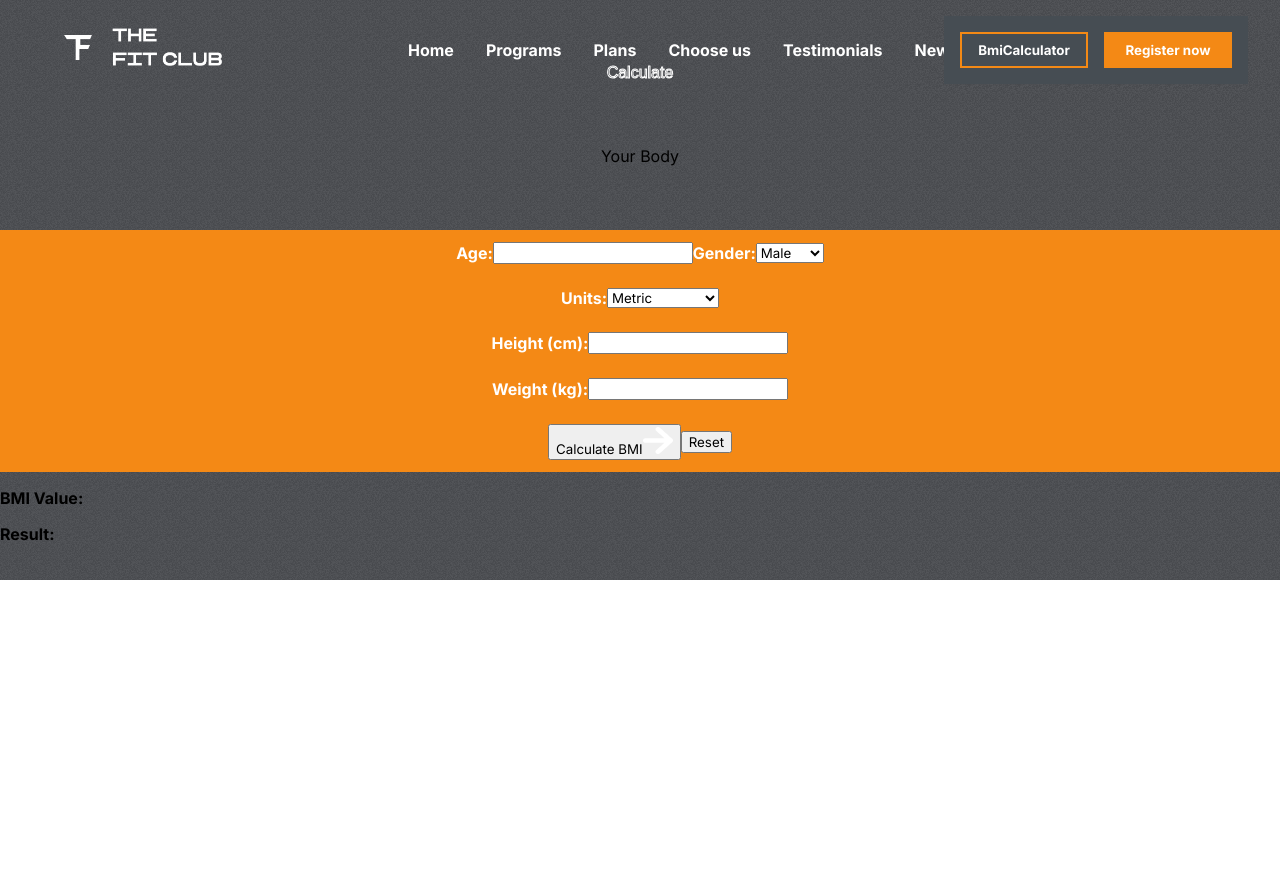
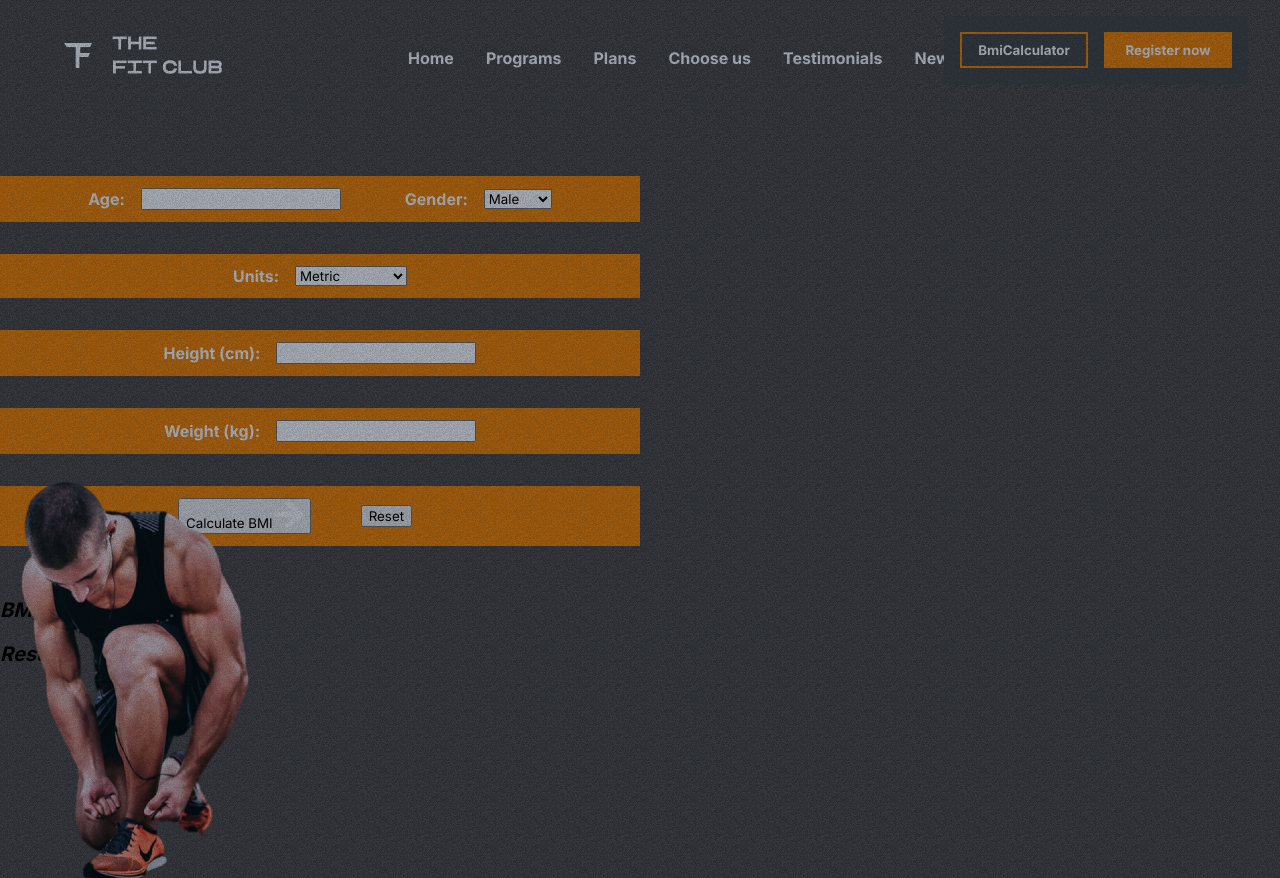
Before and after one commit to Abdelkader0/Gym, a React (Create React App) app: page /bmi in a window 1280 px wide. Before the commit the page ends 800 px from the top, so only its background shows below. Built offline with nearby package versions, Linux system fonts and the light colour scheme.

Commit message:
hot fix Css code for pages

```diff
--- a/src/Components/Calculate BMI/BmiCalculator.css
+++ b/src/Components/Calculate BMI/BmiCalculator.css
@@ -1,30 +1,12 @@
 .BmiCalculator {
     display: flex;
-    justify-content: space-between;
-    background-color: black;
+    width: 100vh;
+    height: 100vh;
+}
 
-}
-.header {
-    display: flex;
-    position: fixed;
-    z-index: 1000;
-    width: 90%;
-    top: 0;
-    gap: 9rem;
-  }
 
-.title {
-    margin-left: 1.2rem;
-    font-size: 50px;
-    font-weight: bold;
-    display: flex;
-    flex-direction: row;
-}
-.title > :nth-child(2) {
-    margin-left: 4rem;
-}
 .left-container {
-    padding: 2rem;
+    padding-top: 11rem;
     display: flex;
     flex-direction: column;
     gap: 2rem;
@@ -80,6 +62,8 @@
 
 .right-container {
     float: right;
+    padding-top: 11rem;
+    display: flex;
 }
 
 .right-container>img{
--- a/src/Components/Calculate BMI/BmiCalculator.jsx
+++ b/src/Components/Calculate BMI/BmiCalculator.jsx
@@ -1,39 +1,39 @@
-import React, { useState } from 'react';
-import trainer from '../../assets/trainer.png';
-import rightArrow from '../../assets/rightArrow.png'
+import React, { useState } from "react";
+import hero_image from "../../assets/hero_image.png";
+import rightArrow from "../../assets/rightArrow.png";
 import Header from "../Header/Header";
 import "../Header/Header.css";
-import '../../App.css';
+import "./BmiCalculator.css";
 
 function BmiCalculator() {
-    const [age, setAge] = useState('');
-    const [gender, setGender] = useState('male');
-    const [units, setUnits] = useState('Metric');
-    const [height, setHeight] = useState('');
-    const [weight, setWeight] = useState('');
-    const [bmiValue, setBmiValue] = useState('');
-    const [bmiMessage, setBmiMessage] = useState('');
+  const [age, setAge] = useState("");
+  const [gender, setGender] = useState("male");
+  const [units, setUnits] = useState("Metric");
+  const [height, setHeight] = useState("");
+  const [weight, setWeight] = useState("");
+  const [bmiValue, setBmiValue] = useState("");
+  const [bmiMessage, setBmiMessage] = useState("");
 
   const calculateBmi = () => {
     if (height && weight && age) {
       let bmi = 0;
 
-            if (units === 'Metric') {
+      if (units === "Metric") {
         bmi = (weight / ((height / 100) * (height / 100))).toFixed(2);
-            } else if (units === 'U.S. (Imperial)') {
-                bmi = (703 * weight / (height * height)).toFixed(2);
+      } else if (units === "U.S. (Imperial)") {
+        bmi = ((703 * weight) / (height * height)).toFixed(2);
       }
       setBmiValue(bmi);
 
-            let message = '';
+      let message = "";
       if (bmi < 18.5) {
-                message = 'Underweight';
+        message = "Underweight";
       } else if (bmi >= 18.5 && bmi < 25) {
-                message = 'Normal weight';
+        message = "Normal weight";
       } else if (bmi >= 25 && bmi < 30) {
-                message = 'Overweight';
+        message = "Overweight";
       } else {
-                message = 'Obese';
+        message = "Obese";
       }
 
       setBmiMessage(message);
@@ -41,25 +41,26 @@ function BmiCalculator() {
   };
 
   const resetValues = () => {
-        setAge('');
-        setGender('male');
-        setUnits('Metric');
-        setHeight('');
-        setWeight('');
-        setBmiValue('');
-        setBmiMessage('');
+    setAge("");
+    setGender("male");
+    setUnits("Metric");
+    setHeight("");
+    setWeight("");
+    setBmiValue("");
+    setBmiMessage("");
   };
 
   return (
-        <div className='BmiCalculator'>
+    <div className="App">
       <Header />
       <div className="left-container">
-              <div className='stroke-text title'>Calculate</div>
-              <div className='title'>Your Body</div>
-
-                <div className='btn age_gender'>
+        <div className="btn age_gender">
           <label>Age:</label>
-                    <input type="number" value={age} onChange={(e) => setAge(e.target.value)} />
+          <input
+            type="number"
+            value={age}
+            onChange={(e) => setAge(e.target.value)}
+          />
 
           <label>Gender:</label>
           <select value={gender} onChange={(e) => setGender(e.target.value)}>
@@ -68,39 +69,54 @@ function BmiCalculator() {
           </select>
         </div>
 
-                <div className='btn units'>
+        <div className="btn units">
           <label>Units:</label>
           <select value={units} onChange={(e) => setUnits(e.target.value)}>
             <option value="Metric">Metric</option>
             <option value="U.S. (Imperial)">U.S. (Imperial)</option>
           </select>
         </div>
-                <div className='btn height'>
-                    <label>Height ({units === 'Metric' ? 'cm' : 'feet/inches'}):</label>
-                    <input type="number" value={height} onChange={(e) => setHeight(e.target.value)} required />
+        <div className="btn height">
+          <label>Height ({units === "Metric" ? "cm" : "feet/inches"}):</label>
+          <input
+            type="number"
+            value={height}
+            onChange={(e) => setHeight(e.target.value)}
+            required
+          />
         </div>
 
-                <div className='btn weight'>
-                    <label>Weight ({units === 'Metric' ? 'kg' : 'lbs'}):</label>
-                    <input type="number" value={weight} onChange={(e) => setWeight(e.target.value)} required />
+        <div className="btn weight">
+          <label>Weight ({units === "Metric" ? "kg" : "lbs"}):</label>
+          <input
+            type="number"
+            value={weight}
+            onChange={(e) => setWeight(e.target.value)}
+            required
+          />
         </div>
-                <div className='btn calculate'>
-                    <button onClick={calculateBmi}>Calculate BMI
-                        <img src={rightArrow} alt=''/>
+        <div className="btn calculate">
+          <button onClick={calculateBmi}>
+            Calculate BMI
+            <img src={rightArrow} alt="" />
           </button>
           <button onClick={resetValues}>Reset</button>
         </div>
 
         <div className="result">
-                    <p><strong>BMI Value:</strong> {bmiValue}</p>
-                    <p><strong>Result:</strong> {bmiMessage}</p>
+          <p>
+            <strong>BMI Value:</strong> {bmiValue}
+          </p>
+          <p>
+            <strong>Result:</strong> {bmiMessage}
+          </p>
         </div>
       </div>
       <div className="right-container">
-            <img src={trainer} alt=''/>
+        <img src={hero_image} alt="" />
       </div>
     </div>
   );
-};
+}
 
 export default BmiCalculator;
--- a/src/Components/Footer/Footer.jsx
+++ b/src/Components/Footer/Footer.jsx
@@ -30,4 +30,4 @@ const Footer = () => {
   );
 };
 
-export default Footer
+export default Footer;
--- a/src/Components/Header/Header.css
+++ b/src/Components/Header/Header.css
@@ -1,6 +1,7 @@
 .header {
     display: flex;
     position: fixed;
+    padding: 2rem;
     z-index: 1000;
     width: 90%;
     top: 0;
@@ -43,9 +44,10 @@
     .mobile-menu {
         position: absolute;
         top: 50px;
-        right: 0px;
+        right: 20px;
         padding: 1rem;
         width: 28%;
+        height: 100vh;
         background-color: rgba(178, 70, 7, 0.721);
         z-index: 100;
     }
@@ -53,7 +55,7 @@
         list-style: none;
         margin-bottom: 1rem;
     }
-    .mobile-menu li:hover {
+    .mobile-menu a:hover {
         cursor: pointer;
         color: orange;
     }
--- a/src/Components/Header/Header.jsx
+++ b/src/Components/Header/Header.jsx
@@ -26,23 +26,6 @@ const Header = () => {
 
   return (
     <div className="header">
-      {mobile && (
-        <div
-          style={{
-            backgroundColor: "var(--appColor)",
-            padding: "0.5rem",
-            borderRadius: "5px",
-          }}
-          onClick={() => setMenuOpened(true)}
-        >
-          <img
-            src={Bars}
-            alt=""
-            style={{ width: "1.5rem", height: "1.5rem" }}
-          />
-        </div>
-      )}
-
       <div className={`header ${isScrolled ? "header-scrolled" : ""}`}>
         <img src={Logo} alt="" className="logo" />
         {mobile && (
@@ -61,8 +44,11 @@ const Header = () => {
             />
           </div>
         )}
+
+
         {!mobile && (
           <ul className="nav-menu">
+
             <li onClick={() => setMenuOpened(false)}>
               <Link
                 onClick={() => setMenuOpened(false)}
@@ -153,8 +139,24 @@ const Header = () => {
                 News
               </NavLink>
             </li>
+            <div className="right-btn" onClick={() => setMenuOpened(false)}>
+              {/* make route here to BMI */}
+              <button className="btn">
+                <NavLink
+                  to="/bmi"
+                  className={({ isActive }) => (isActive ? "active" : "")}
+                  onClick={() => setMenuOpened(false)} // No need to setActiveLink here
+                >
+                  BmiCalculator
+                </NavLink>
+              </button>
+              <button className="btn">
+                <a href="#join-us">Register now</a>
+              </button>
+            </div>
           </ul>
         )}
+
         {mobile && menuOpened && (
           <ul className="mobile-menu">
             <li>
@@ -222,14 +224,12 @@ const Header = () => {
                 News
               </NavLink>
             </li>
-          </ul>
-        )}
-        <div className="right-btn">
+            <div className="right-btn" style={{ flexDirection: "column" , top: "240px",right: "20px"}}>
               {/* make route here to BMI */}
               <button className="btn">
                 <NavLink
                   to="/bmi"
-                  // className={({ isActive }) => (isActive ? 'active' : '') }
+                  className={({ isActive }) => (isActive ? "active" : "")}
                   onClick={() => setMenuOpened(false)} // No need to setActiveLink here
                 >
                   BmiCalculator
@@ -239,6 +239,9 @@ const Header = () => {
                 <a href="#join-us">Register now</a>
               </button>
             </div>
+          </ul>
+        )}
+
       </div>
     </div>
   );
--- a/src/Components/Hero/Hero.css
+++ b/src/Components/Hero/Hero.css
@@ -107,6 +107,7 @@
     display: flex;
     flex-direction: row;
     right: 0;
+    z-index: 100000;
 }
 .right-btn>:nth-of-type(1) {
     width: 8rem;
--- a/src/Components/Hero/Hero.jsx
+++ b/src/Components/Hero/Hero.jsx
@@ -9,17 +9,15 @@ import Calories from "../../assets/calories.png";
 import { motion } from "framer-motion";
 import NumberCounter from "number-counter";
 
-
 const hero = () => {
   const transition = { type: "spring", duration: 5 };
   const mobile = window.innerWidth <= 768 ? true : false;
 
   return (
     <div className="hero" id="home">
+      <Header />
       <div className="blur hero-blur"></div>
       <div className="left-side">
-        <Header />
-
         {/* the best Ad div Start */}
         <div className="the-Best-ad">
           <motion.div
@@ -79,8 +77,6 @@ const hero = () => {
         {/* HERO button End */}
       </div>
       <div className="right-side">
-
-
         <motion.div
           className="heart-rate"
           initial={{ right: "-1rem" }}
--- a/src/Components/News/News.css
+++ b/src/Components/News/News.css
@@ -1,15 +1,4 @@
-.header{
-  padding: 2rem;
-  padding-top: 1.5em;
-  flex: 3 1;
-  display: flex;
-  gap: 9rem;
-}
 
-.title {
-  text-align: center;
-  margin: 4rem 0;
-}
 .menu {
   display: flex;
   justify-content: center;
--- a/src/Components/News/News.jsx
+++ b/src/Components/News/News.jsx
@@ -4,6 +4,7 @@ import Menu from "./Components/Menu";
 import NewsGrid from "./Components/NewsGrid";
 import { useLocation } from "react-router-dom";
 import "./News.css";
+import "../Header/Header.css";
 
 function News({ setActiveLink }) {
   const [items, setItems] = useState([]);
@@ -24,7 +25,7 @@ function News({ setActiveLink }) {
   //  console.log("category",category);
   return (
     <div className="App">
-      <div className="header">
+      <div className="head">
         <Header />
       </div>
       <Menu active={active} setActive={setActive} setCategory={setCategory} />
```
Lines whose indentation alone changed are shown as unchanged.
